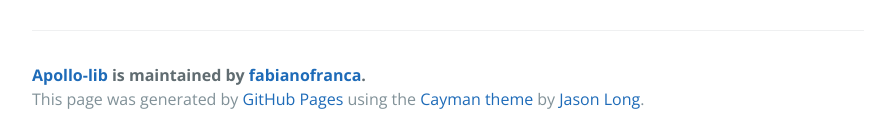
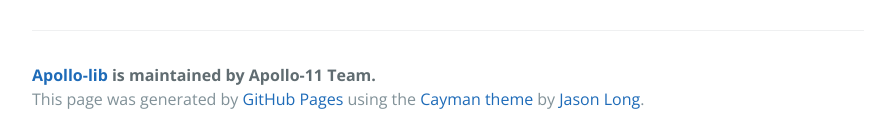
Before and after one commit to apollo-android/network, a plain HTML site: page index.html in a window 1280 px wide. Shown: the part 2760-2900 px from the top of the page, without its empty margins (192-1087 px from the left). Drawn offline with nearby package versions, Linux system fonts and the light colour scheme.

Commit message:
Update index.html

```diff
--- a/index.html
+++ b/index.html
@@ -2,7 +2,7 @@
 <html lang="en-us">
   <head>
     <meta charset="UTF-8">
-    <title>Apollo-lib by fabianofranca</title>
+    <title>Apollo-lib</title>
     <meta name="viewport" content="width=device-width, initial-scale=1">
     <link rel="stylesheet" type="text/css" href="stylesheets/normalize.css" media="screen">
     <link href='https://fonts.googleapis.com/css?family=Open+Sans:400,700' rel='stylesheet' type='text/css'>
@@ -128,7 +128,7 @@ limitations under the License.
 </code></pre>
 
       <footer class="site-footer">
-        <span class="site-footer-owner"><a href="https://github.com/fabianofranca/apollo-lib">Apollo-lib</a> is maintained by <a href="https://github.com/fabianofranca">fabianofranca</a>.</span>
+        <span class="site-footer-owner"><a href="https://github.com/fabianofranca/apollo-lib">Apollo-lib</a> is maintained by Apollo-11 Team.</span>
 
         <span class="site-footer-credits">This page was generated by <a href="https://pages.github.com">GitHub Pages</a> using the <a href="https://github.com/jasonlong/cayman-theme">Cayman theme</a> by <a href="https://twitter.com/jasonlong">Jason Long</a>.</span>
       </footer>
```
